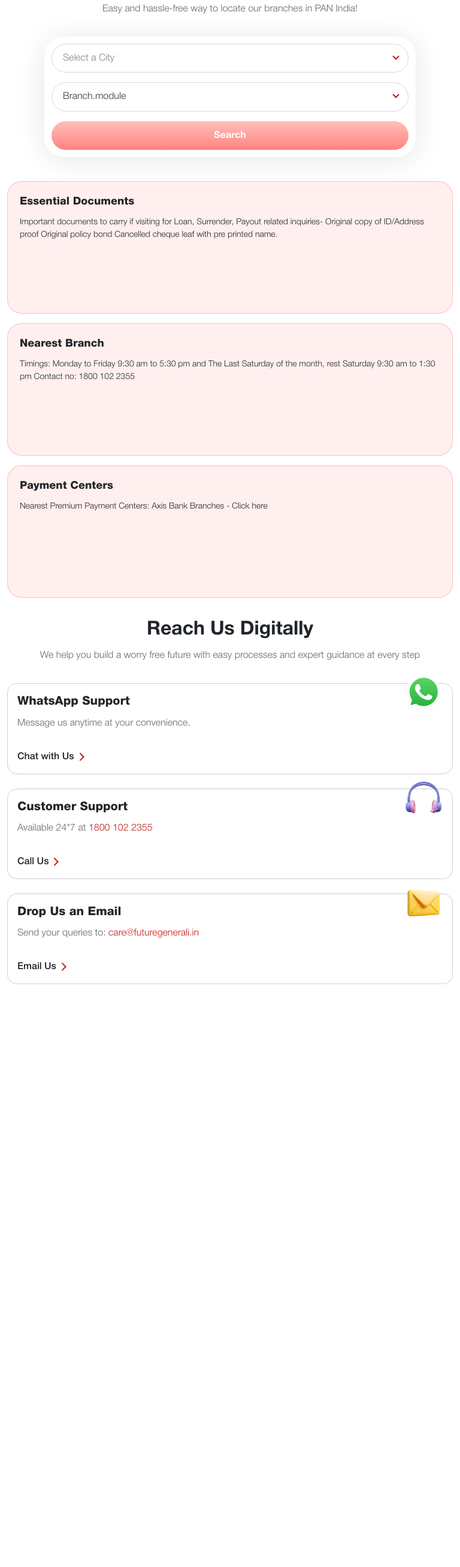
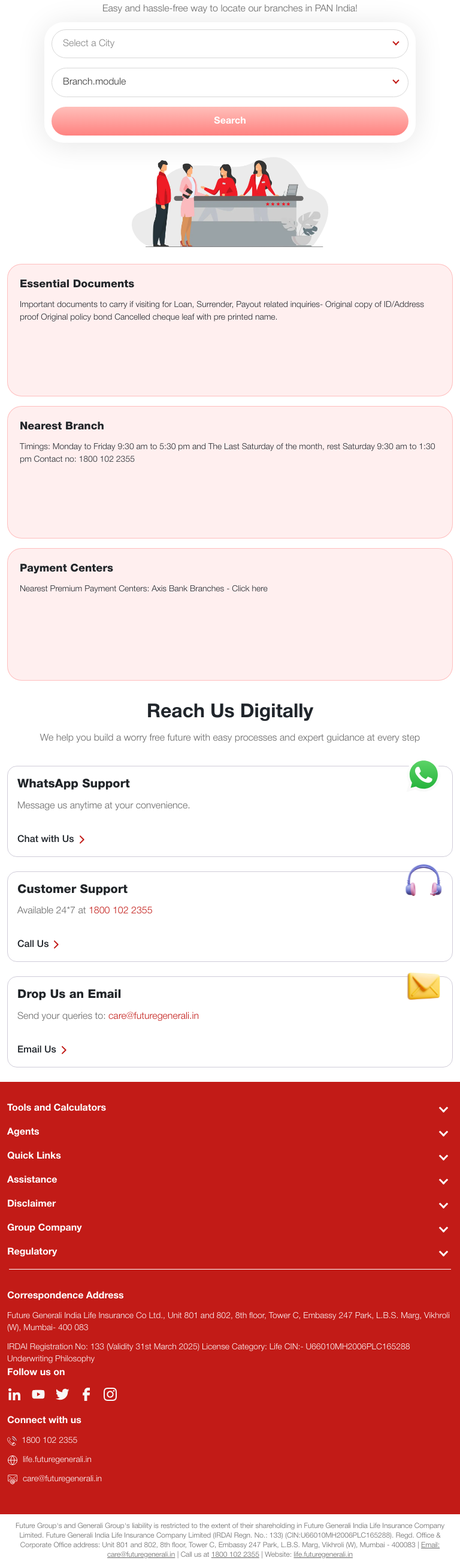
Before and after one commit to Ujjal-Techved/Test-Repo, a Next.js app: page /branch-locator/Branch.module in a window 768 px wide. Shown: the part 177-2790 px from the top of the page at 60% size. Before the commit the page ends 1842 px from the top, so only its background shows below. Built offline with nearby package versions, Linux system fonts and the light colour scheme.

Commit message:
footer mobile screen is done also minor changes in brnach locator is done

```diff
--- a/components/BranchLocator/BranchList/BranchList.jsx
+++ b/components/BranchLocator/BranchList/BranchList.jsx
@@ -8,6 +8,7 @@
 
             {list.length > 0 ? (
                 list.map((data, index) => (
+                    <>
                         <div className={styles.BranchList_section} key={index}>
                             <div className={styles.BranchList_wrap}>
                                 <p>{data.branchName}</p>
@@ -17,6 +18,7 @@
                                 <img src='/images/branch-locator/call-icon.svg' alt='call' /> {data.phone}
                             </div>
                         </div>
+                    </>
                 ))
             ) : (
                 <div className='d-flex align-items-center justify-content-center'>
--- a/components/BranchLocator/ReachUsDigital/ReachUsDigital.module.css
+++ b/components/BranchLocator/ReachUsDigital/ReachUsDigital.module.css
@@ -64,6 +64,7 @@
 
 .reach_us_img{
     margin-top: -44px;
+    margin-right: -16px;
 }
 
 @media screen and (max-width: 992px) and (min-width: 320px) {
@@ -85,6 +86,11 @@
     .reach_us_img{
         margin-top: -34px;
         width: 64px;
+        margin-right: 0px;
+    }
+
+    .reach_us_desc{
+        padding-right: 36px;
     }
 
 }
--- a/components/Common/Footer/Footer.jsx
+++ b/components/Common/Footer/Footer.jsx
@@ -1,8 +1,17 @@
-import React from "react";
+import React, { useState } from "react";
 import styles from "./Footer.module.css";
 import { Col, Row } from "reactstrap";
 
 const Footer = () => {
+  // State to track the currently active section
+  const [activeSection, setActiveSection] = useState(null);
+
+  // Toggle the active section
+  const handleToggle = (sectionKey) => {
+    setActiveSection((prevSection) => (prevSection === sectionKey ? null : sectionKey));
+  };
+
+  // Footer data array
   const footerData = [
     {
       column: 1,
@@ -96,18 +105,25 @@
     },
   ];
 
-
   return (
+    <>
       <footer className={styles.footer}>
         <div className={`${styles.footer_wrapper} container`}>
+
+          {/* Main footer div */}
           <div className={styles.footer_main}>
+            <div className="container">
               <Row>
                 {footerData.map((columnData, colIndex) => (
                   <Col key={colIndex} xs="12" lg="3">
-                {columnData.sections.map((section, sectionIndex) => (
+                    {columnData.sections.map((section, sectionIndex) => {
+                      const sectionKey = `${colIndex}-${sectionIndex}`;
+                      return (
                         <div
                           key={sectionIndex}
-                    className={styles.footer_links_container}
+                          className={`${styles.footer_links_container} ${activeSection === sectionKey ? styles.show : ""
+                            }`}
+                          onClick={() => handleToggle(sectionKey)}
                         >
                           <div className={styles.footer_links_title} role="button">
                             {section.title}
@@ -126,12 +142,16 @@
                             ))}
                           </ul>
                         </div>
-                ))}
+                      );
+                    })}
                   </Col>
                 ))}
               </Row>
             </div>
-        <div className={styles.container}>
+          </div>
+          <div className="divider"></div>
+          {/* Correspond address div */}
+          <div className="container">
             <Row className={styles.footer_address_main}>
               <Col xs="12" lg="3">
                 <div className={styles.footer_address_wrapper}>
@@ -140,11 +160,10 @@
                   </div>
                   <ul className={styles.footer_links_list}>
                     <li>
-                    <p className={styles.footer_link} >
-                      Future Generali India Life Insurance Co Ltd., Unit 801 and 802,
-                      8th floor, Tower C, Embassy 247 Park, L.B.S. Marg, Vikhroli (W),
-                      Mumbai- 400 083
-
+                      <p className={styles.footer_link}>
+                        Future Generali India Life Insurance Co Ltd., Unit 801 and
+                        802, 8th floor, Tower C, Embassy 247 Park, L.B.S. Marg,
+                        Vikhroli (W), Mumbai- 400 083
                       </p>
                     </li>
                   </ul>
@@ -152,73 +171,92 @@
               </Col>
               <Col xs="12" lg="3">
                 <div className={styles.footer_address_wrapper}>
-                <div className={styles.footer_links_title} role="button"></div>
                   <ul className={styles.footer_links_list}>
                     <li>
-                    <p className={styles.footer_link} >
-                      IRDAI Registration No: 133 (Validity 31st March 2025) License Category: Life
-                      CIN:- U66010MH2006PLC165288
+                      <p className={styles.footer_link}>
+                        IRDAI Registration No: 133 (Validity 31st March 2025)
+                        License Category: Life CIN:- U66010MH2006PLC165288
                         Underwriting Philosophy
-
                       </p>
                     </li>
                   </ul>
                 </div>
               </Col>
               <Col xs="12" lg="3">
-              <div className={styles.footer_links_container + 'pb-0'}>
+                <div className={styles.footer_links_container}>
                   <div className={styles.footer_links_title} role="button">
                     Follow us on
                   </div>
                   <div className={styles.social_icon_list}>
-                    <a href="/"> <img src="/images/footer/linkedin.svg"></img> </a>
-                    <a href="/"> <img src="/images/footer/youtube.svg"></img> </a>
-                    <a href="/"> <img src="/images/footer/twitter.svg"></img> </a>
-                    <a href="/"> <img src="/images/footer/facebook.svg"></img> </a>
-                    <a href="/"> <img src="/images/footer/instagram.svg"></img> </a>
-                </div>
-                <div className={styles.footer_links_title} role="button">
-                Download our app now
-                </div>
-                <div className={styles.social_icon_list}>
-                    <a href="/"> <img src="/images/footer/appstore.svg"></img> </a>
-                    <a href="/"> <img src="/images/footer/andriodstore.svg"></img> </a>
+                    <a href="/">
+                      <img src="/images/footer/linkedin.svg" alt="LinkedIn" />
+                    </a>
+                    <a href="/">
+                      <img src="/images/footer/youtube.svg" alt="YouTube" />
+                    </a>
+                    <a href="/">
+                      <img src="/images/footer/twitter.svg" alt="Twitter" />
+                    </a>
+                    <a href="/">
+                      <img src="/images/footer/facebook.svg" alt="Facebook" />
+                    </a>
+                    <a href="/">
+                      <img src="/images/footer/instagram.svg" alt="Instagram" />
+                    </a>
                   </div>
                 </div>
               </Col>
               <Col xs="12" lg="3">
-              <div className={styles.footer_links_container + 'pb-0'}>
+                <div className={styles.footer_links_container}>
                   <div className={styles.footer_links_title} role="button">
                     Connect with us
                   </div>
                   <ul className={styles.footer_links_list}>
                     <li>
-                    <a href="tel:18001022355" target="_self" className={styles.footer_link}>
+                      <a
+                        href="tel:18001022355"
+                        target="_self"
+                        className={styles.footer_link}
+                      >
                         <img src="/images/footer/phone.svg" alt="phone" />
                         1800 102 2355
                       </a>
                     </li>
                     <li>
-                    <a href="https://life.futuregenerali.in" target="_self" className={styles.footer_link}>
+                      <a
+                        href="https://life.futuregenerali.in"
+                        target="_self"
+                        className={styles.footer_link}
+                      >
                         <img src="/images/footer/global.svg" alt="global" />
                         life.futuregenerali.in
                       </a>
                     </li>
                     <li>
-                    <a href="mailto:care@futuregenerali.in" target="_self" className={styles.footer_link}>
+                      <a
+                        href="mailto:care@futuregenerali.in"
+                        target="_self"
+                        className={styles.footer_link}
+                      >
                         <img src="/images/footer/mail.svg" alt="mail" />
                         care@futuregenerali.in
                       </a>
                     </li>
-
                   </ul>
                 </div>
               </Col>
             </Row>
           </div>
         </div>
-      <div className="footer_bottom_bar container"></div>
       </footer>
+      {/* Bottom navbar */}
+      <div className={styles.footer_bottom_bar}>
+        <p>Future Group's and Generali Group's liability is restricted to the extent of their shareholding in Future Generali India Life Insurance Company Limited. Future Generali India Life Insurance Company Limited (IRDAI Regn. No.: 133) (CIN:U66010MH2006PLC165288). Regd. Office & Corporate Office address: Unit 801 and 802, 8th floor, Tower C, Embassy 247 Park, L.B.S. Marg, Vikhroli (W), Mumbai - 400083 | <a href="https://life.futuregenerali.in"
+          target="_self" >Email: care@futuregenerali.in</a> | Call us at <a href="tel:18001022355"
+            target="_self">1800 102 2355</a> | Website: <a href="https://life.futuregenerali.in"
+              target="_self">life.futuregenerali.in</a></p>
+      </div>
+    </>
   );
 };
 
--- a/components/Common/Footer/Footer.module.css
+++ b/components/Common/Footer/Footer.module.css
@@ -30,9 +30,6 @@
     gap: 8px;
 }
 
-.footer_main{
-    border-bottom: 1px solid var(--background-color);
-}
 
 .footer_address_main{
     padding-top: 32px;
@@ -44,3 +41,76 @@
     gap:16px;
     padding-top: 12px;
 }
+
+.footer_bottom_bar{
+    padding: 12px 0px 38px;
+    background-color: var(--background-color);
+    max-width: 908px;
+    width: 100%;
+    text-align: center;
+    margin: 0 auto;
+}
+
+.footer_bottom_bar p{
+    font-size: 12px;
+    line-height: 16px;
+    font-family: 'Helvetica-400';
+    color: var(--text-grey);
+}
+
+.footer_bottom_bar p a{
+    color: var(--text-grey);
+}
+
+@media screen and (max-width: 992px) and (min-width: 320px) {
+
+    .footer_links_container{
+        padding-bottom: 16px;
+    }
+
+    .footer_main{
+        border-bottom: 0px;
+    }
+
+    .footer_main .footer_links_container .footer_links_list{
+        display: none;
+
+    }
+
+    .footer_main .footer_links_container .footer_links_title{
+        position: relative;
+    }
+
+    .footer_main .footer_links_container .footer_links_title::after{
+        position: absolute;
+        content: '';
+        border: solid var(--background-color);
+        border-width: 0 3px 3px 0;
+        display: inline-block;
+        padding: 4px;
+        transform: rotate(45deg);
+        -webkit-transform: rotate(45deg);
+        top: 6px;
+        right: 10px;
+        transition: 0.2s;
+    }
+
+    .footer_main .footer_links_container.show .footer_links_list{
+        display: block;
+    }
+
+    .footer_main .footer_links_container.show .footer_links_title::after{
+        transform: rotate(225deg);
+        -webkit-transform: rotate(225deg);
+        top: 10px;
+    }
+
+    .footer_wrapper{
+        padding: 32px 0px;
+    }
+
+    .footer_bottom_bar{
+        padding: 12px 15px;
+    }
+
+}
--- a/components/Layouts/LandingLayout.jsx
+++ b/components/Layouts/LandingLayout.jsx
@@ -7,7 +7,7 @@
         <>
             <Navbar />
             {props.children}
-            {/* <Footer /> */}
+            <Footer />
         </>
     )
 }
--- a/pages/branch-locator/Branch.module.css
+++ b/pages/branch-locator/Branch.module.css
@@ -31,7 +31,32 @@
     padding: 0 6px;
 }
 
-@media screen and (max-width: 992px) and (min-width: 320px) {
+.branch_img{
+    width: 619px;
+    padding-top: 63px;
+}
+
+@media screen and (max-width: 1024px) and (min-width: 767px) {
+    .branch_img{
+        width: 600px;
+        padding-top: 24px;
+    }
+
+    .listContainer .filterComponent {
+        border-radius: 24px;
+        box-shadow: 0px 4px 48px 0px var(--fgi-boxshadowgrey);
+    }
+
+    .filterComponent .row {
+        gap: 16px;
+    }
+}
+
+@media screen and (max-width: 768px) and (min-width: 320px) {
+
+    .listContainer{
+        padding: 0px 0px 12px 0px;
+    }
 
     .listContainer .filterComponent {
         border-radius: 32px;
@@ -41,4 +66,9 @@
     .filterComponent .row {
         gap: 16px;
     }
+
+    .branch_img{
+        width: 328px;
+        padding-top: 24px;
+    }
 }
--- a/pages/branch-locator/[[...location]].js
+++ b/pages/branch-locator/[[...location]].js
@@ -36,7 +36,7 @@
                     subtitle={"Easy and hassle-free way to locate our branches in PAN India!"}
                 />
 
-                <div className={`${styles.listContainer} ${props.city && props.state ? (styles.active) : "" }`}>
+                <div className={`${styles.listContainer} ${props.city && props.state ? (styles.active) : ""}`}>
                     <div className={styles.filterComponent}>
                         <Row className={styles.row}>
                             <Col lg="5" className={styles.col + ' dropdown-arrow'}>
@@ -75,7 +75,11 @@
                     {
                         props.city && props.state ? (
                             <BranchList list={props.branchList} />
-                        ) : null
+                        ) : (
+                            <div className='d-flex align-items-center justify-content-center'>
+                                <img className={styles.branch_img} src='/images/branch-locator/branch.webp' alt='branch' />
+                            </div>
+                        )
                     }
                 </div>
                 <InfoCard />
--- a/styles/styles.css
+++ b/styles/styles.css
@@ -123,3 +123,14 @@
   ::-webkit-scrollbar-thumb:hover {
     background: var(--fgi-grey);
   }
+
+  .divider{
+    border-bottom: 1px solid var(--background-color);
+  }
+
+  @media screen and (max-width: 991.2px) and (min-width: 320px) {
+    .divider{
+        margin: 0px 15px;
+      }
+
+  }
```
Also changed, not shown: components/BranchLocator/BranchList/BranchList.module.css (+12 -0 lines), public/images/branch-locator/branch.webp (added). Lines whose indentation alone changed are shown as unchanged.
